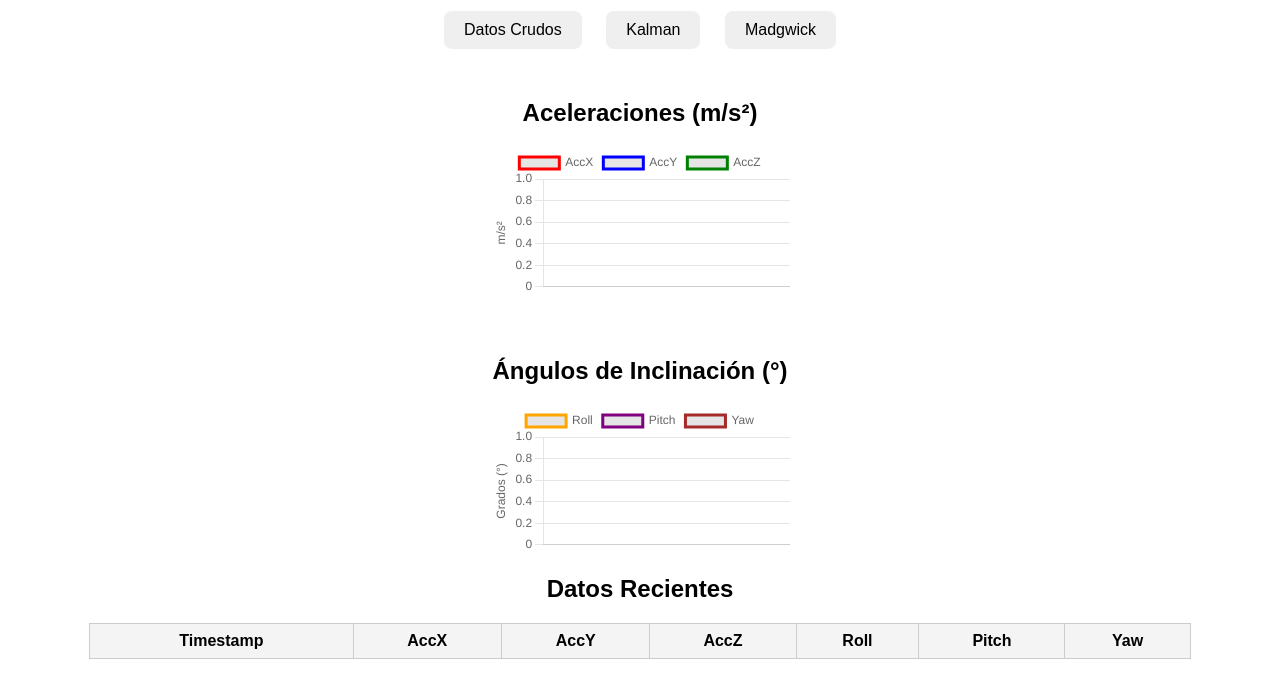
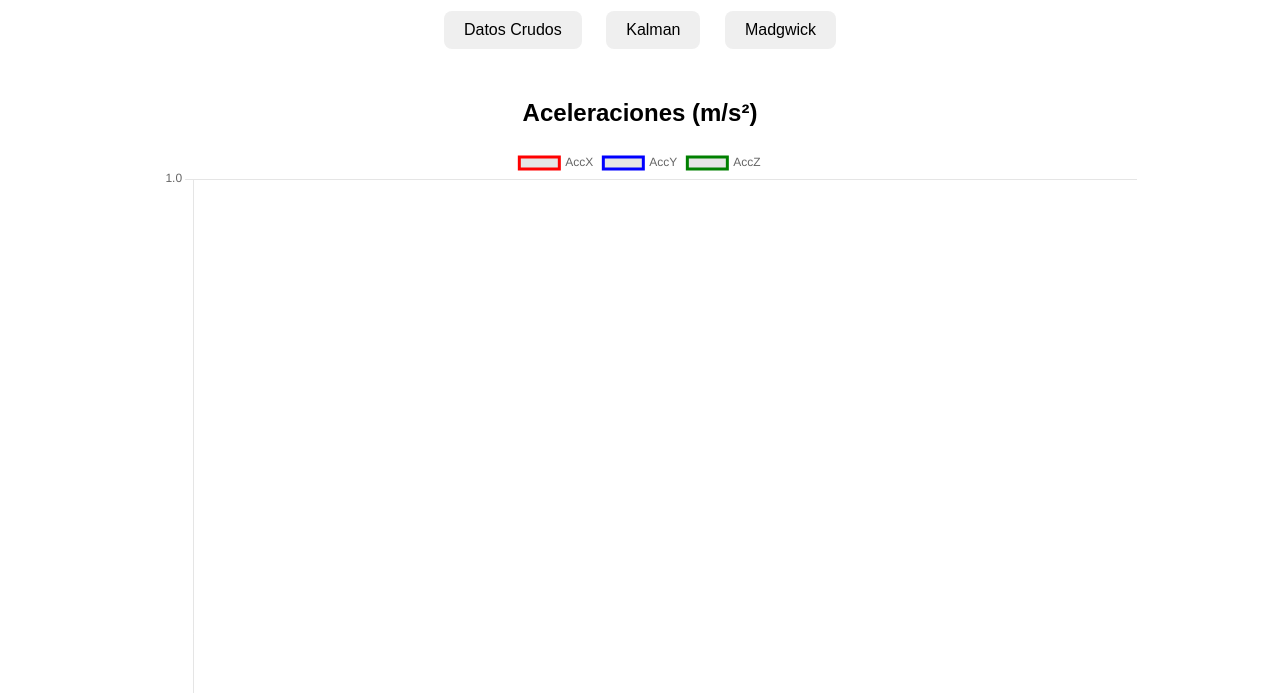
Before and after one commit to jich336/mpu6050-dashboard-control, a website: page public/index.html in a window 1280 px wide. Shown: the part 107-800 px from the top of the page. Drawn offline with nearby package versions, Linux system fonts and the light colour scheme; no server answers.

Commit message:
Update index.html

```diff
--- a/public/index.html
+++ b/public/index.html
@@ -9,7 +9,7 @@
     button { margin: 10px; padding: 10px 20px; font-size: 16px; border-radius: 8px; border: none; cursor: pointer; }
     button:hover { background-color: #ddd; }
     #charts { display: flex; flex-direction: column; align-items: center; gap: 40px; margin: 20px auto; }
-    canvas { max-width: 800px; }
+    canvas { width: 1000px; height: 400px; }
     table { margin: 20px auto; border-collapse: collapse; width: 90%; }
     th, td { border: 1px solid #ccc; padding: 8px; text-align: center; }
     th { background-color: #f4f4f4; }
@@ -120,6 +120,7 @@
       },
       options: {
         responsive: true,
+        maintainAspectRatio: false,
         plugins: { zoom: { zoom: { wheel: { enabled: true }, mode: 'x' }, pan: { enabled: true, mode: 'x' } } },
         scales: {
           x: { display: true },
@@ -141,6 +142,7 @@
       },
       options: {
         responsive: true,
+        maintainAspectRatio: false,
         plugins: { zoom: { zoom: { wheel: { enabled: true }, mode: 'x' }, pan: { enabled: true, mode: 'x' } } },
         scales: {
           x: { display: true },
```
